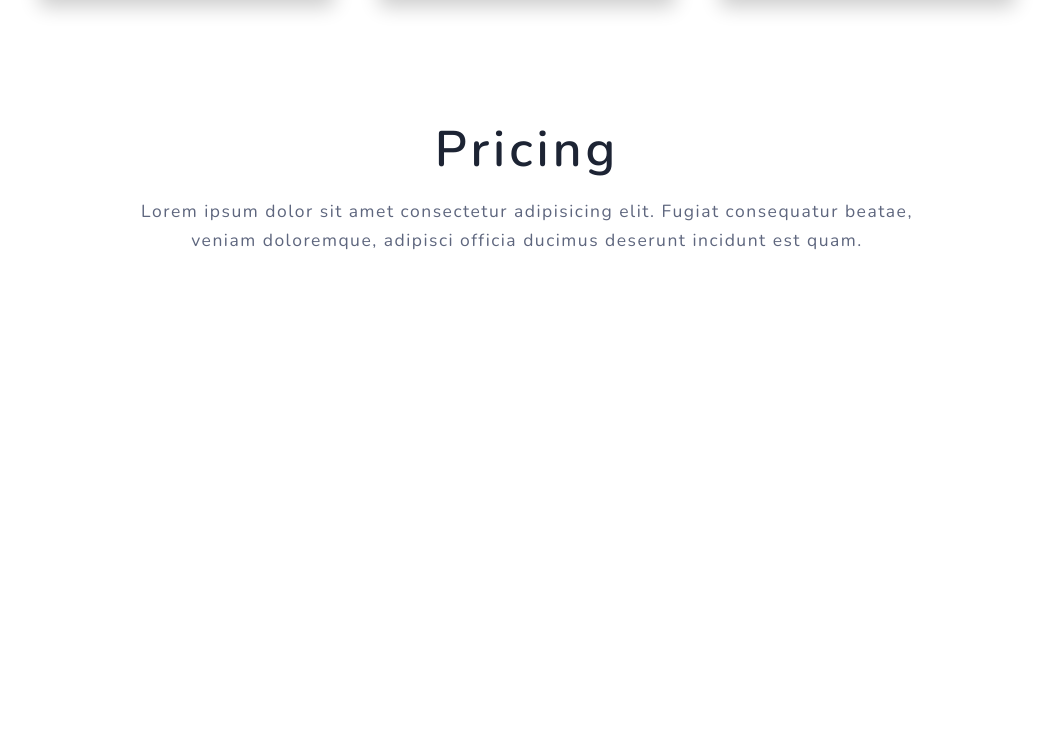
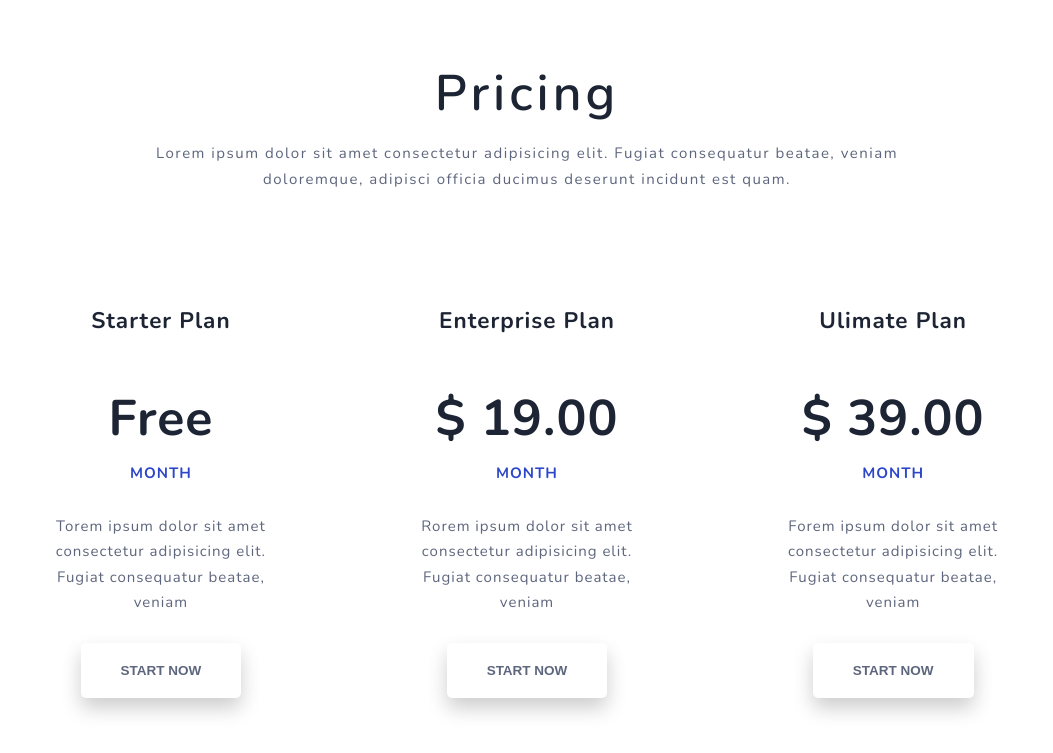
Before and after one commit to sayedcse/Ligthinhg_Finance, a website: page index.html in a window 1280 px wide. Shown: the part 2858-3611 px from the top of the page, without its empty margins (113-1166 px from the left). Before the commit the page ends 3144 px from the top, so only its background shows below. Drawn offline with nearby package versions, Linux system fonts and the light colour scheme.

Commit message:
price card added

```diff
--- a/index.html
+++ b/index.html
@@ -238,10 +238,67 @@
                 <h1 class="heading-secondary__main u-margin-bottom-small">
                     Pricing
                 </h1>
-                <p class="heading-secondary__sub heading-secondary__sub--space">
+                <p class="heading-secondary__sub heading-secondary__sub--space u-margin-bottom-medium">
                     Lorem ipsum dolor sit amet consectetur adipisicing elit. Fugiat consequatur beatae, veniam
                     doloremque, adipisci officia ducimus deserunt incidunt est quam.
                 </p>
+            </div>
+            <div class="price-container u-margin-top-big">
+                <div class="price-card u-round-border">
+                    <h4 class="price-card__heading">
+                        Starter plan
+                    </h4>
+                    <h1 class="price-card__value">
+                        Free
+                    </h1>
+                    <p class="price-card__duration">
+                        Month
+                    </p>
+                    <p class="price-card__description">
+                        Torem ipsum dolor sit amet consectetur adipisicing elit. Fugiat consequatur beatae, veniam
+                    </p>
+                    <button class="btn btn--primary btn--mod u-round-border">Start now</button>
+                </div>
+
+                <div class="price-card u-round-border">
+                    <h4 class="price-card__heading">
+                        Enterprise plan
+                    </h4>
+                    <h1 class="price-card__value">
+                        $ 19.00
+                    </h1>
+                    <p class="price-card__duration">
+                        Month
+                    </p>
+                    <p class="price-card__description">
+                        Rorem ipsum dolor sit amet consectetur adipisicing elit. Fugiat consequatur beatae, veniam
+                    </p>
+                    <button class="btn btn--primary btn--mod u-round-border">Start now</button>
+                </div>
+
+                <div class="price-card u-round-border">
+                    <h4 class="price-card__heading">
+                        Ulimate plan
+                    </h4>
+                    <h1 class="price-card__value">
+                        $ 39.00
+                    </h1>
+                    <p class="price-card__duration">
+                        Month
+                    </p>
+                    <p class="price-card__description">
+                        Forem ipsum dolor sit amet consectetur adipisicing elit. Fugiat consequatur beatae, veniam
+                    </p>
+                    <button class="btn btn--primary btn--mod u-round-border">Start now</button>
+                </div>
+            </div>
+        </section>
+
+        <section class="join">
+            <div class="join__container">
+                <h2 class="heading-secondary__main u-color-white">
+                    Satisfied users
+                </h2>
             </div>
         </section>
     </div>
--- a/sass/abstracts/_variables.scss
+++ b/sass/abstracts/_variables.scss
@@ -16,7 +16,7 @@ $color-white: #fff;
 $color-black: #000;
 
 // FONT
-$default-font-size: 1.6rem;
+$default-font-size: 1.5rem;
 
 // BORDER RADIUS
 $round-border-small: 3px;
--- a/sass/base/_typography.scss
+++ b/sass/base/_typography.scss
@@ -44,7 +44,7 @@ body {
     }
 
     &__sub {
-        font-size: 1.75rem;
+        font-size: $default-font-size;
         font-weight: 400;
         letter-spacing: 0.15rem;
         color: $color-gray-light-2;
--- a/sass/components/_button.scss
+++ b/sass/components/_button.scss
@@ -1,5 +1,7 @@
 .btn {
-    // margin: 6rem;
+    &,
+    &:link,
+    &:visited {
         outline: none;
         border: none;
         padding: 2rem 4rem;
@@ -13,6 +15,7 @@
         z-index: 10;
         cursor: pointer;
         box-shadow: 0 1rem 2rem rgba($color-black, 0.2);
+    }
 
     &--primary {
         margin-right: 3.75rem;
@@ -66,14 +69,13 @@
         fill: #ffffff;
         background-color: tomato;
         border-radius: 50%;
-        padding: .5rem;
-        transform: translateY(.8rem);
-        transition: all .2s;
+        padding: 0.5rem;
+        transform: translateY(0.8rem);
+        transition: all 0.2s;
     }
 
     &:hover &__icon {
         fill: tomato;
         background-color: white;
-
     }
 }
--- a/sass/components/_features.scss
+++ b/sass/components/_features.scss
@@ -24,7 +24,7 @@
         }
 
         &__sub {
-            font-size: 1.5rem;
+            font-size: $default-font-size;
             color: $color-gray-light-2;
         }
 
--- a/sass/components/_feedback.scss
+++ b/sass/components/_feedback.scss
@@ -66,7 +66,7 @@
         }
 
         &__comment {
-            font-size: 1.5rem;
+            font-size: $default-font-size;
 
         }
 
--- a/sass/components/_options.scss
+++ b/sass/components/_options.scss
@@ -61,7 +61,7 @@
         }
 
         &__paragraph {
-            font-size: 1.75rem;
+            font-size: $default-font-size;
             color: $color-gray-light-2;
         }
 
--- /dev/null
+++ b/sass/components/_pricing.scss
@@ -0,0 +1,63 @@
+.price-container {
+    width: 90%;
+    margin: 0 auto;
+    display: flex;
+    justify-content: space-around;
+}
+
+.price-card {
+    margin: 3.5rem 4rem;
+    text-align: center;
+    letter-spacing: 0.1rem;
+    font-size: $default-font-size;
+    transition: all 0.2s;
+    cursor: pointer;
+
+    &__heading {
+        font-size: 2.25rem;
+        text-transform: capitalize;
+        color: $color-gray;
+        padding: 3.5rem 0;
+    }
+
+    &__value {
+        font-size: 5rem;
+        transition: all 0.2s;
+    }
+
+    &__duration {
+        text-transform: uppercase;
+        font-weight: 700;
+        color: $color-prime;
+    }
+
+    &__description {
+        color: $color-gray-light-2;
+        padding: 2.75rem;
+    }
+
+    &:hover {
+        box-shadow: 0 1rem 2rem rgba($color-gray, 0.2);
+        transform: scale(1.1);
+    }
+
+    &:hover &__value {
+        color: $color-second;
+    }
+
+    &:hover .btn--mod {
+        color: $color-white;
+        background-color: $color-second;
+    }
+}
+
+// BUTTON MODIFIED
+.btn--mod,
+.btn--mod:link,
+.btn--mod:visited {
+    margin-right: 0;
+    color: $color-gray-light-2;
+    background-color: $color-white;
+    margin-bottom: 3.75rem;
+    transition: all 0.2s;
+}
--- a/sass/main.scss
+++ b/sass/main.scss
@@ -9,6 +9,7 @@
 @import "components/features";
 @import "components/feedback";
 @import "components/options";
+@import "components/pricing";
 
 @import "layout/header";
 @import "layout/navigation";
```
Also changed, not shown: css/style.css. Lines whose indentation alone changed are shown as unchanged.
